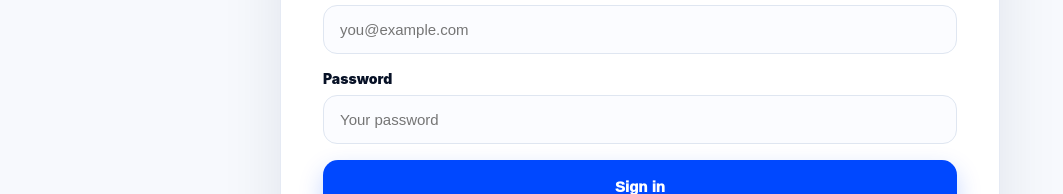
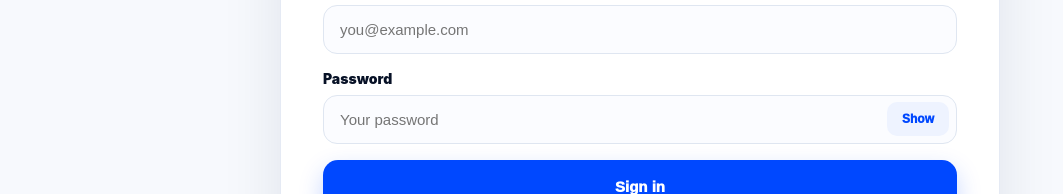
Before and after one commit to Abzgetzit/kerb, a Next.js app: page /login in a window 1280 px wide. Shown: the part 477-671 px from the top of the page, without its empty margins (0-1063 px from the left). Built offline with nearby package versions, Linux system fonts and the light colour scheme.

Commit message:
Add password show hide and length validation

```diff
--- a/app/login/page.js
+++ b/app/login/page.js
@@ -4,6 +4,7 @@ import { useEffect, useMemo, useState } from "react";
 import Link from "next/link";
 
 const TERMS_VERSION = "2026-06-terms";
+const MIN_PASSWORD_LENGTH = 8;
 
 function getSafeNextPath() {
   if (typeof window === "undefined") return "/account";
@@ -122,6 +123,12 @@ export default function LoginPage() {
     setIsLoading(true);
     resetMessages();
 
+    if (password.length < MIN_PASSWORD_LENGTH) {
+      setErrorMessage("Password must be at least 8 characters.");
+      setIsLoading(false);
+      return;
+    }
+
     try {
       const result = await submitJson(
         "/api/auth/register",
@@ -222,6 +229,12 @@ export default function LoginPage() {
     setIsLoading(true);
     resetMessages();
 
+    if (newPassword.length < MIN_PASSWORD_LENGTH) {
+      setErrorMessage("Password must be at least 8 characters.");
+      setIsLoading(false);
+      return;
+    }
+
     try {
       const result = await submitJson(
         "/api/auth/reset-password",
@@ -290,8 +303,10 @@ export default function LoginPage() {
             <label>Full name<input type="text" placeholder="Your full name" value={fullName} onChange={(event) => setFullName(event.target.value)} required /></label>
             <label>Phone number<input type="tel" placeholder="07..." value={phone} onChange={(event) => setPhone(event.target.value)} required /></label>
             <label>Email address<input type="email" placeholder="you@example.com" value={email} onChange={(event) => setEmail(event.target.value)} required /></label>
-            <label>Password<input type="password" placeholder="Create a password" value={password} onChange={(event) => setPassword(event.target.value)} required /></label>
-            <label>Confirm password<input type="password" placeholder="Confirm your password" value={confirmPassword} onChange={(event) => setConfirmPassword(event.target.value)} required /></label>
+            <PasswordField label="Password" placeholder="At least 8 characters" value={password} onChange={setPassword} autoComplete="new-password" />
+            <PasswordField label="Confirm password" placeholder="Confirm your password" value={confirmPassword} onChange={setConfirmPassword} autoComplete="new-password" />
+
+            <p className="passwordHint">Password must be at least 8 characters.</p>
 
             <label className="termsConsent">
               <input type="checkbox" checked={termsAccepted} onChange={(event) => setTermsAccepted(event.target.checked)} required />
@@ -306,7 +321,7 @@ export default function LoginPage() {
         {mode === "login" && (
           <form onSubmit={loginWithPassword} className="loginForm">
             <label>Email address<input type="email" placeholder="you@example.com" value={email} onChange={(event) => setEmail(event.target.value)} required /></label>
-            <label>Password<input type="password" placeholder="Your password" value={password} onChange={(event) => setPassword(event.target.value)} required /></label>
+            <PasswordField label="Password" placeholder="Your password" value={password} onChange={setPassword} autoComplete="current-password" />
 
             <Message success={successMessage} error={errorMessage} />
             <button className="primaryButton" type="submit" disabled={isLoading}>{isLoading ? "Signing in..." : "Sign in"}</button>
@@ -343,8 +358,9 @@ export default function LoginPage() {
         {mode === "reset" && step === "code" && (
           <form onSubmit={resetPassword} className="loginForm">
             <CodeInput code={code} setCode={setCode} email={email} label="Reset code sent to" changeEmail={() => { setStep("form"); setCode(""); resetMessages(); }} />
-            <label>New password<input type="password" placeholder="Create a new password" value={newPassword} onChange={(event) => setNewPassword(event.target.value)} required /></label>
-            <label>Confirm new password<input type="password" placeholder="Confirm new password" value={confirmNewPassword} onChange={(event) => setConfirmNewPassword(event.target.value)} required /></label>
+            <PasswordField label="New password" placeholder="At least 8 characters" value={newPassword} onChange={setNewPassword} autoComplete="new-password" />
+            <PasswordField label="Confirm new password" placeholder="Confirm new password" value={confirmNewPassword} onChange={setConfirmNewPassword} autoComplete="new-password" />
+            <p className="passwordHint">Password must be at least 8 characters.</p>
             <Message success={successMessage} error={errorMessage} />
             <button className="primaryButton" type="submit" disabled={isLoading}>{isLoading ? "Resetting password..." : "Reset password and sign in"}</button>
             <button className="secondaryButton" type="button" disabled={isLoading} onClick={sendCode}>Resend code</button>
@@ -365,6 +381,35 @@ function Message({ success, error }) {
       {success && <div className="successBox">{success}</div>}
       {error && <div className="errorBox">{error}</div>}
     </>
+  );
+}
+
+function PasswordField({ label, placeholder, value, onChange, autoComplete }) {
+  const [isVisible, setIsVisible] = useState(false);
+
+  return (
+    <label>
+      {label}
+      <span className="passwordWrap">
+        <input
+          type={isVisible ? "text" : "password"}
+          placeholder={placeholder}
+          value={value}
+          minLength={MIN_PASSWORD_LENGTH}
+          autoComplete={autoComplete}
+          onChange={(event) => onChange(event.target.value)}
+          required
+        />
+        <button
+          type="button"
+          className="showPasswordButton"
+          onClick={() => setIsVisible((current) => !current)}
+          aria-label={isVisible ? "Hide password" : "Show password"}
+        >
+          {isVisible ? "Hide" : "Show"}
+        </button>
+      </span>
+    </label>
   );
 }
 
@@ -399,6 +444,10 @@ const styles = `
   label { display: grid; gap: 8px; font-weight: 900; font-size: 14px; }
   input { border: 1px solid #dfe6f1; border-radius: 14px; padding: 15px 16px; font-size: 15px; outline: none; background: #fbfcff; }
   input:focus { border-color: #0048ff; box-shadow: 0 0 0 4px rgba(0, 72, 255, 0.08); }
+  .passwordWrap { position: relative; display: block; }
+  .passwordWrap input { width: 100%; padding-right: 82px; }
+  .showPasswordButton { position: absolute; top: 50%; right: 8px; transform: translateY(-50%); min-width: 62px; height: 34px; border: none; border-radius: 10px; background: #eef3ff; color: #0048ff; font-size: 12px; font-weight: 950; cursor: pointer; }
+  .passwordHint { margin: -4px 0 0; color: #657189; font-size: 13px; font-weight: 800; }
   .primaryButton, .secondaryButton { height: 54px; border: none; border-radius: 15px; font-size: 15px; font-weight: 950; cursor: pointer; }
   .primaryButton { background: #0048ff; color: white; box-shadow: 0 10px 25px rgba(0, 72, 255, 0.22); }
   .secondaryButton { background: #eef3ff; color: #0048ff; }
@@ -414,5 +463,5 @@ const styles = `
   .emailRow strong { color: #071126; }
   .emailRow button { display: inline-flex; margin-left: 8px; border: none; background: transparent; color: #0048ff; font-weight: 900; cursor: pointer; }
   .backLink { display: inline-flex; margin-top: 24px; color: #0048ff; font-weight: 900; text-decoration: none; }
-  @media (max-width: 650px) { .loginCard { padding: 28px; } h1 { font-size: 36px; } .modeTabs { grid-template-columns: 1fr; } }
+  @media (max-width: 650px) { .loginPage { padding: 0; align-items: stretch; } .loginCard { min-height: 100vh; border-radius: 0; padding: 28px; } h1 { font-size: 36px; } .modeTabs { grid-template-columns: 1fr; } }
 `;
```
